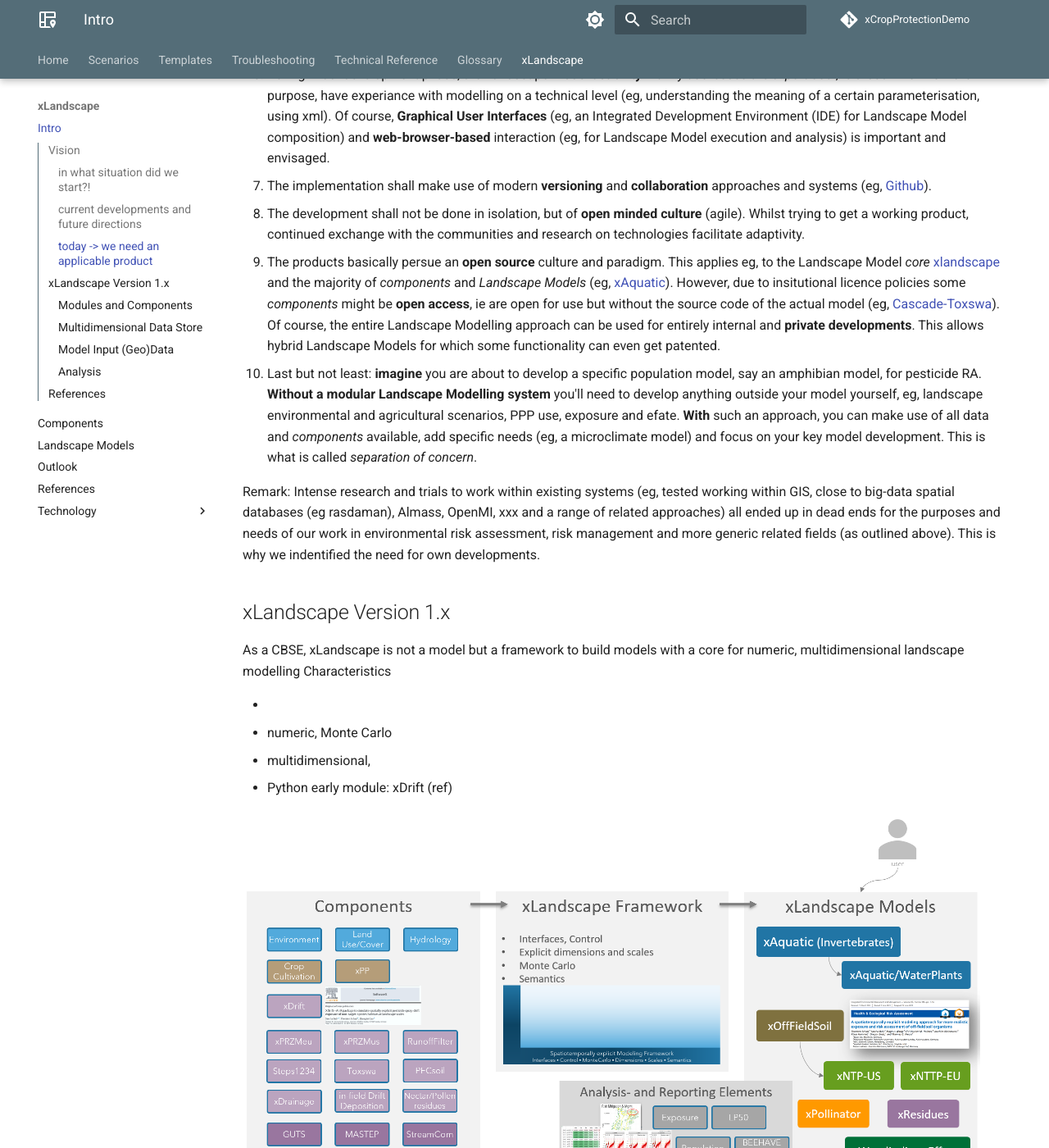
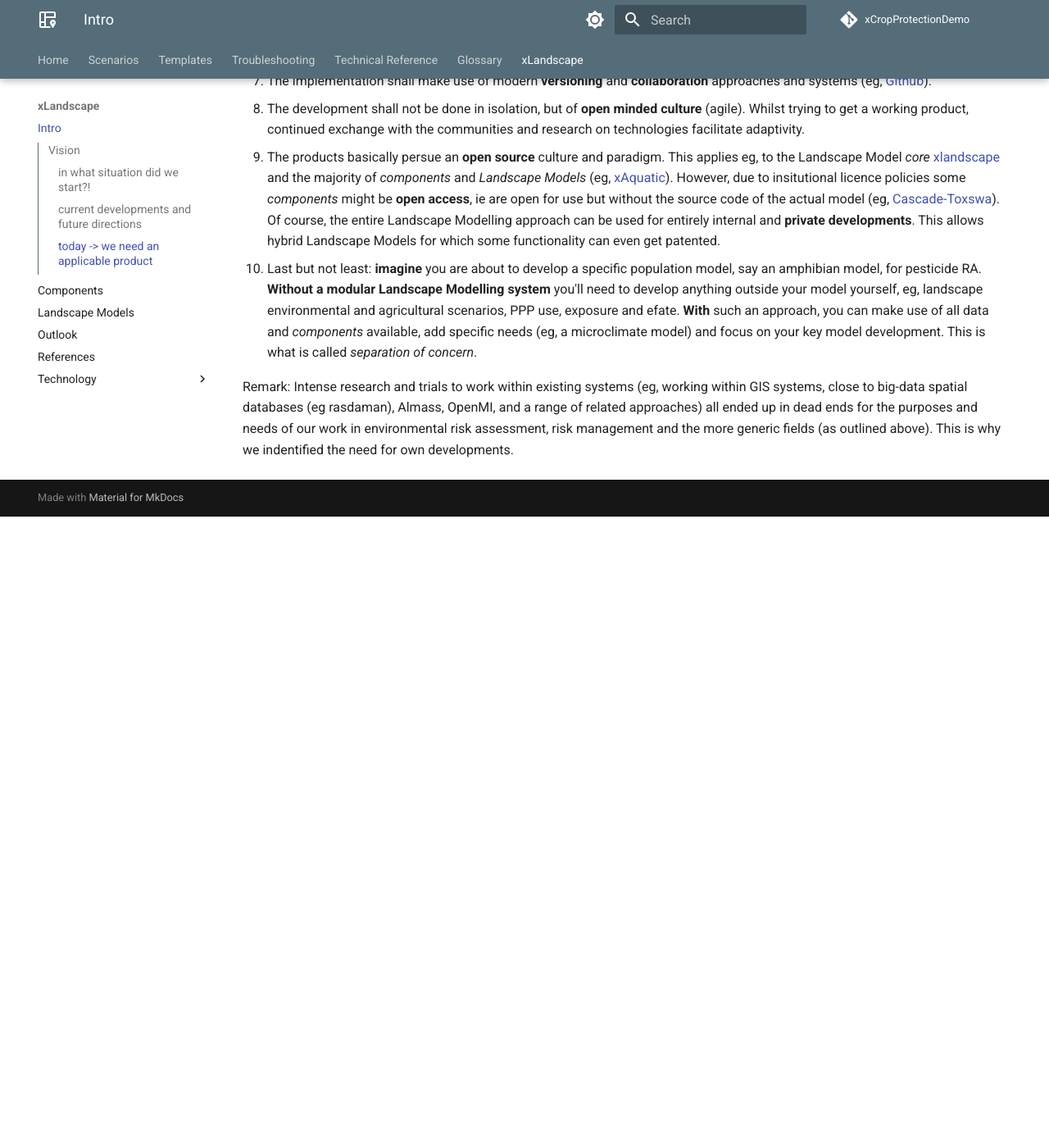
Before and after one commit to xlandscape/xCropProtectionDemoDoc, an MkDocs documentation site: the page built from docs/xLandscape/xLandscape-intro.md, in a window 1280 px wide and 1400 px high, scrolled down 4404 px. Shown: the whole window at 82% size. Built offline with MkDocs 1.6.1 and Material for MkDocs 9.7.7, drawn with Linux system fonts in a browser that asks for light colours; comment, search, counter and statistics services are not loaded; after the commit the page ends 5034 px from its top, so only the background shows below that; some of the changed text lies outside the part shown.

Commit message:
reshaped section 'xLandscape intro'

```diff
--- a/docs/xLandscape/xLandscape-intro.md
+++ b/docs/xLandscape/xLandscape-intro.md
@@ -3,7 +3,7 @@
 **xLandscape is not a model**. It's **a modular framework** that allows **to build models**. The models to build are typically intended to simulate processes (phenomenons) in **real-world landscapes**.
 Therefore, the ***core*** of the xLandscape approach implements characteristics of **spatiotemporally eXplicit** modelling using geoinformation. Beyond space and time, further dimensions and scales are explicitelly represented. The prefix ***x*** shall indicate this. This design intends to simulate pattern of real-world landscape conditions using a *Monte Carlo* approach.
 Another fundamental principle is that xLandscape has a **modular design**. Modules are called ***components*** as the software architecture is based on *Component-Based Software Enginieering* (CBSE). The graphic below shows the **composition** of a catchment-scale model *xAquatic* (Github: [xAquatic](https://github.com/xlandscape/xAquaticRisk)).
-<br>
+
 The **current major release level is *1.x***, which essentially means that we have a working software available that implements the key design and  essential requirements. The [Vision](#vision) below explains where we want to go to. xLandscape is **open source** (Github: [xLandscape](https://github.com/xlandscape), see the xLandscape [README](https://github.com/xlandscape/LandscapeModel-Core/blob/master/README.md) for technical details and instructions).
 
 <img src="../img/xAquatic.png" alt="XAquatic" width="800"/>
@@ -24,26 +24,20 @@
 <img src="../img/xplicit nta fachoekotoxtagung.png" alt="xplicit NTA case study" width="600"/>
 
 *Illustration of the application of **xplicit** to a NTA study in hops in Germany (Fachökotox-Tagung Landau 2010)*
-<br>
 
 ### *current developments and future directions*
 
 In recent years, **the demand for more realistic and holistic risk assessment of pesticide, their more targeted use and integrated pest control has ever increased** (eg, [EU Green Deal](https://commission.europa.eu/strategy-and-policy/priorities-2019-2024/european-green-deal_en), [EU Farm-to-Fork](https://food.ec.europa.eu/horizontal-topics/farm-fork-strategy_en), [EC Biodiversity Strategy](https://environment.ec.europa.eu/strategy/biodiversity-strategy-2030_en), [EC Nature Restoration Law](https://environment.ec.europa.eu/topics/nature-and-biodiversity/nature-restoration-law_en), [UNEP](https://www.unep.org/news-and-stories/press-release/new-initiative-aims-curb-toxic-impacts-agriculture), [Endangered Species](https://www.fws.gov/law/endangered-species-act), [Reduction of Pesticide Use (JRC)](https://joint-research-centre.ec.europa.eu/jrc-news-and-updates/reducing-pesticide-use-more-data-and-innovative-solutions-needed-2024-07-04_en), [EC Protection of Bees](https://food.ec.europa.eu/plants/pesticides/protection-bees_en), [EC Integrated Pest Management](https://food.ec.europa.eu/plants/pesticides/sustainable-use-pesticides/integrated-pest-management-ipm_en), [Mixture Toxicity](https://enveurope.springeropen.com/articles/10.1186/s12302-022-00594-3)). These are **global trends** and already **ongoing implementations**.
 Simultaneously, **data availability** has been increased whilst cost were reduced (eg, [EEA Data Hub](https://www.eea.europa.eu/en/datahub), [EU Crop Cover](https://joint-research-centre.ec.europa.eu/jrc-news-and-updates/eu-crop-map-2021-10-18_en), [BDTOPO France](https://geoservices.ign.fr/bdtopo), [Biodiversity](https://www.gbif.org/), [Species Monitoring](https://datasources.speciesmonitoring.org/)), especially with **remote sensing** and related data preparation workflows (eg [Copernicus](https://www.copernicus.eu/en), [Google Earth Engine](https://earthengine.google.com/), [Drones](https://openaerialmap.org/)). **Computing** ressources have been increased significanty. With **effect modelling** (eg, [ModelLink](https://setac.onlinelibrary.wiley.com/doi/10.1002/ieam.1704), [Good Modelling Practice](https://www.efsa.europa.eu/en/efsajournal/pub/3589)) model  predictions have reached the level of species' populations and ecosystems. Accross topics and initiatives we increasingly see an ***open source* culture**.
-<br>
+
 Todays' demands for modelling systems range from scenario-based integrated landscape models up to digital twins (eg, [BioDT](https://biodt.eu/), [Destination Earth](https://destination-earth.eu/)).
-
 
 <img src="../img/EU DestinE innovation-last-4096x2470-1-768x463.png" alt="EU Digital Twin DestinE" width="500"/>
 
 *EU Digital Twin (DestinE), as an illustration for a vision to integrate data and models of different topics to build a new model to simulate real-world phenomenons for decision support. Individual contributions are made according to individual domain expertise. A loop of monitoring and modelling improves the system.*
 
-<br>
-
 > Given the complexity of real-world systems, hence approaches, together with the range of disciplines needed,
 > it is no longer advisable, nor justifiable, to try real-world (landscape) modelling in isolation - **Collaboration is the paradigm.**
-
-<br>
 
 ### *today -> we need an applicable product*
 
@@ -83,55 +77,4 @@
 1. The products basically persue an **open source** culture and paradigm. This applies eg, to the Landscape Model *core* [xlandscape](https://github.com/xlandscape) and the majority of *components* and *Landscape Models* (eg, [xAquatic](https://github.com/xlandscape/xAquaticRisk)). However, due to insitutional licence policies some *components* might be **open access**, ie are open for use but without the source code of the actual model (eg, [Cascade-Toxswa](https://github.com/xlandscape/CascadeToxswa-Component)). Of course, the entire Landscape Modelling approach can be used for entirely internal and **private developments**. This allows hybrid Landscape Models for which some functionality can even get patented.
 1. Last but not least: **imagine** you are about to develop a specific population model, say an amphibian model, for pesticide RA. **Without a modular Landscape Modelling system** you'll need to develop anything outside your model yourself, eg, landscape environmental and agricultural scenarios, PPP use, exposure and efate. **With** such an approach, you can make use of all data and *components* available, add specific needs (eg, a microclimate model) and focus on your key model development. This is what is called *separation of concern*.
 
-Remark: Intense research and trials to work within existing systems (eg, tested working within GIS, close to big-data spatial databases (eg rasdaman), Almass, OpenMI, xxx and a range of related approaches) all ended up in dead ends for the purposes and needs of our work in environmental risk assessment, risk management and more generic related fields (as outlined above). This is why we indentified the need for own developments.
-
-
-## xLandscape Version 1.x
-
-
-
-As a CBSE, xLandscape is not a model but a framework to build models with a core for numeric, multidimensional landscape modelling
-Characteristics
-
--
-- numeric, Monte Carlo
-- multidimensional,
-- Python
-early module: xDrift (ref)
-
-
-<img src="../img/xLandscape - moduls core models.png" alt="xLandscape - Modules, Core, Models" width="900"/>
-
-*xLandscape - Modules, Core, Models*
-
-<br>
-
-
-### Modules and Components
-
-You will read the term ***component*** quite often in the context of *xLandscape* and so *xCP*.  = Mo-Based Software
-[*components*](#modules-and-components)
-lego bricks
-
-
-### Multidimensional Data Store
-
-currently, [HDF](xLandscape/xLandscape-intro.md#multidimensional-data-store) is being used.
-
-
-### Model Input (Geo)Data
-
-
-### Analysis
-
-Jupyter notebooks
-
-## References
-
-
-Schad 2013: xplicit xxx
-
-Schad, T. Schulz R, Görlitz G, Neumann P. 2011. Xplicit - Concepts and Model Development for
-Probabilistic Spatiotemporally Explicit Exposure and Risk Assessment (ERA) for Plant
-Protection Products - Introduction and Example Study for Non-Target-Arthropods (NTA).
-SETAC Europe 21st Annual Meeting, 15-19 May 2011, Milan, Italy.
+Remark: Intense research and trials to work within existing systems (eg, working within GIS systems, close to big-data spatial databases (eg rasdaman), Almass, OpenMI, and a range of related approaches) all ended up in dead ends for the purposes and needs of our work in environmental risk assessment, risk management and the more generic fields (as outlined above). This is why we indentified the need for own developments.
```
Also changed, not shown: docs/xLandscape/xLandscape-references.md (+8 -0 lines), docs/xLandscape/xlandscape-version1x.md (added, +31 -0 lines).
